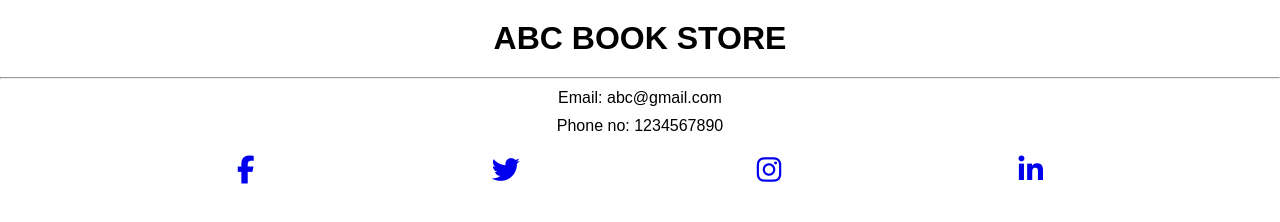
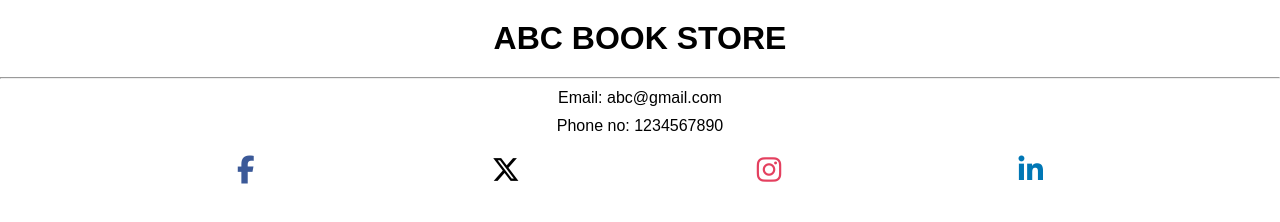
Before and after one commit to MhdHarshil/bookselling-site, a website: page front-end/about.html in a window 1280 px wide. Drawn offline with Linux system fonts and the light colour scheme.

Commit message:
changed color of social media icons

```diff
--- a/front-end/about.html
+++ b/front-end/about.html
@@ -22,7 +22,7 @@
 
   <div class="social-media-container">
       <a href="https://facebook.com" target="_blank"><i class="fab fa-facebook-f"></i></a>
-      <a href="https://twitter.com" target="_blank"><i class="fab fa-twitter"></i></a>
+      <a href="https://twitter.com" target="_blank"><i class="fab fa-x-twitter"></i></a>
       <a href="https://instagram.com" target="_blank"><i class="fab fa-instagram"></i></a>
       <a href="https://linkedin.com" target="_blank"><i class="fab fa-linkedin-in"></i></a>
   </div>
--- a/front-end/styles/about.css
+++ b/front-end/styles/about.css
@@ -28,3 +28,19 @@
 .social-media-container a{
   font-size: 28px;
 }
+
+.fa-facebook-f {
+  color: #3b5998;
+}
+
+.fa-x-twitter {
+  color: #000000;
+}
+
+.fa-instagram {
+  color: #e4405f;
+}
+
+.fa-linkedin-in {
+  color: #0077b5;
+}
```
